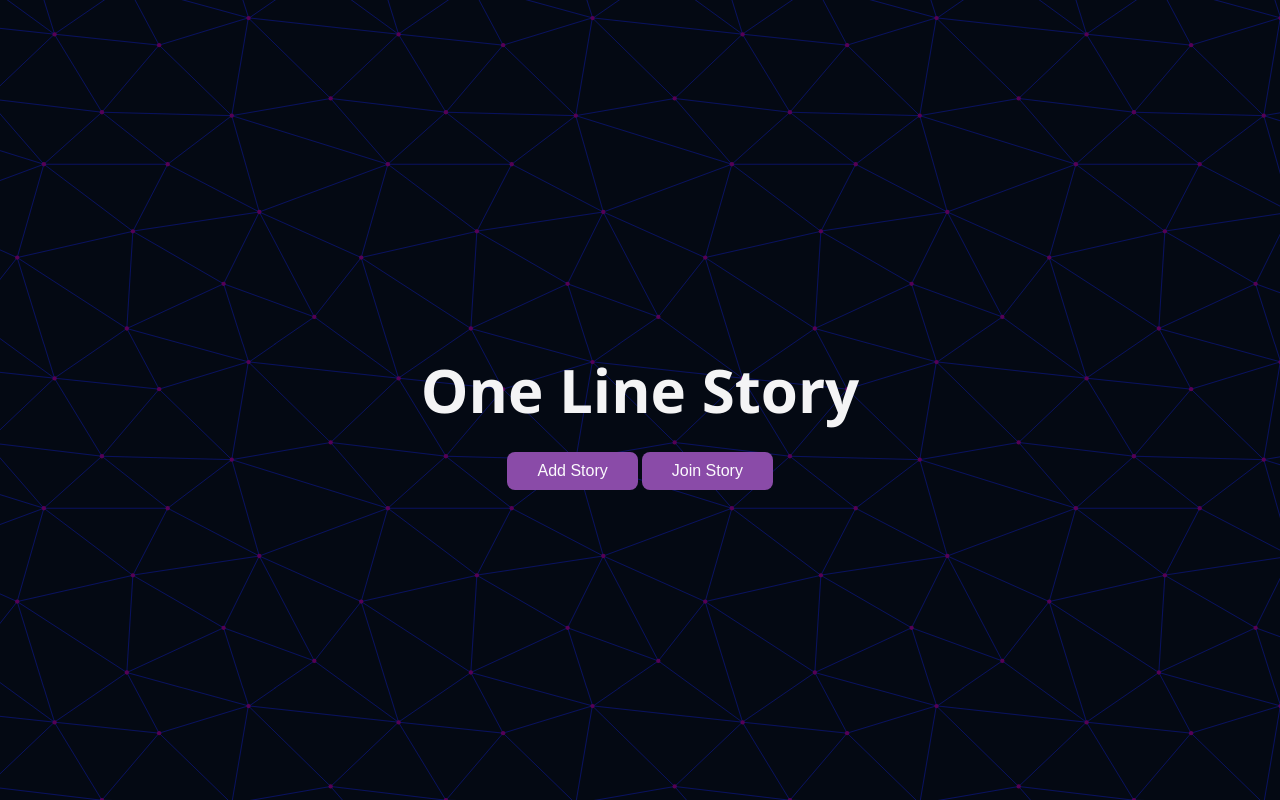
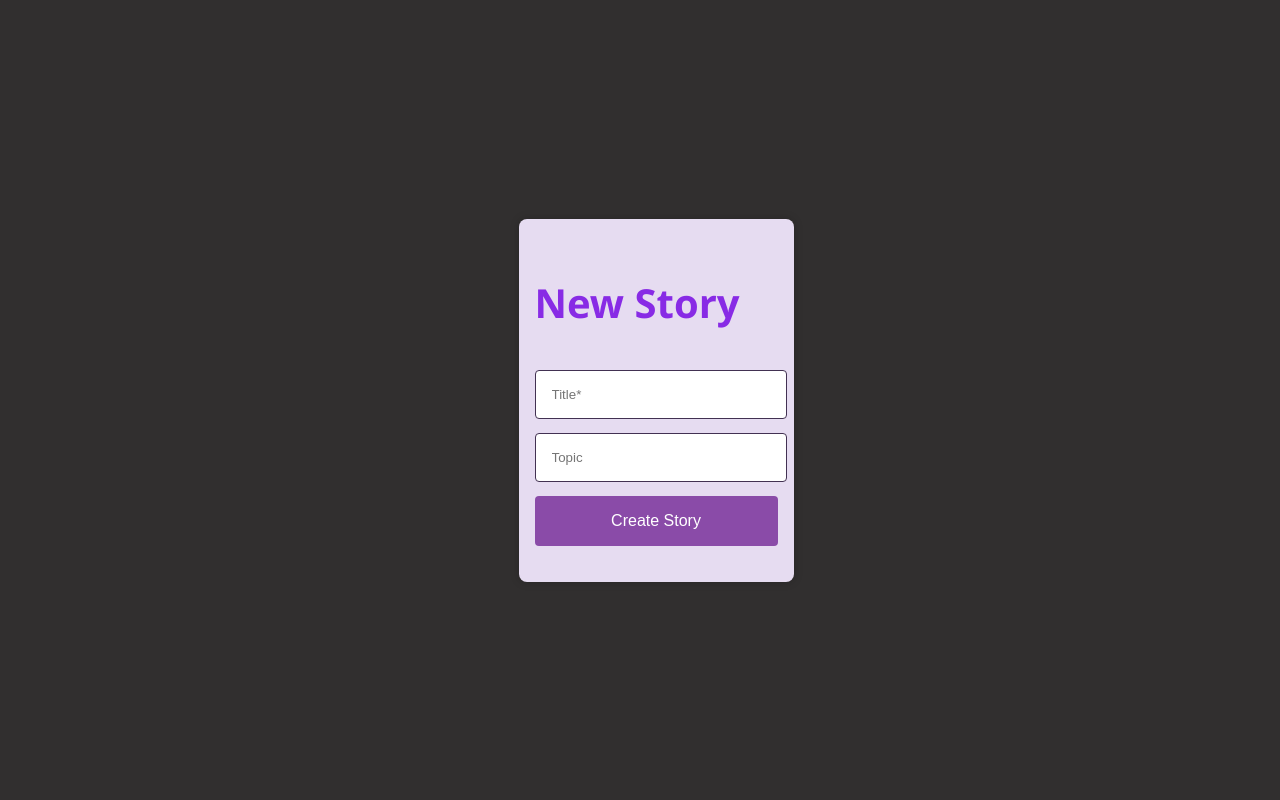
Before and after one commit to khallad2/Mongo-Express-React18, a React (Vite) app in the folder client/: page /create in a window 1280 px wide. Built offline with nearby package versions, Linux system fonts and the light colour scheme.

Commit message:
feat: implement routes

```diff
--- a/client/package.json
+++ b/client/package.json
@@ -11,7 +11,8 @@
   },
   "dependencies": {
     "react": "^18.2.0",
-    "react-dom": "^18.2.0"
+    "react-dom": "^18.2.0",
+    "react-router-dom": "^6.21.1"
   },
   "devDependencies": {
     "@types/react": "^18.2.43",
--- a/client/src/App.tsx
+++ b/client/src/App.tsx
@@ -1,7 +1,9 @@
-import React, { useState } from 'react';
+import React, {useState} from 'react';
 import CreateStoryForm from './components/story/CreateStoryForm.tsx';
 import './app.css';
 import StoryInteraction from "./components/story/StoryInteraction.tsx";
+import { Link} from 'react-router-dom';
+
 
 const App: React.FC = () => {
     const [isCreateFormVisible, setIsFormVisible] = useState(false);
@@ -24,6 +26,7 @@ const App: React.FC = () => {
                     <button className="toggle-form-button" onClick={toggleCreateStoryFormVisibility}>
                         {isCreateFormVisible ? 'Hide' : 'Add Story'}
                     </button>
+                    <Link to="/join" title='Create Story' className="toggle-form-button"/>
                     <button className="toggle-form-button" onClick={toggleInteractionStoryFormVisibility}>
                         {isInteractionStoryFormVisible ? 'Hide' : 'Join Story'}
                     </button>
@@ -34,9 +37,12 @@ const App: React.FC = () => {
                 {isCreateFormVisible && <CreateStoryForm />}
             </div>
 
+
             <div className={`form-container ${isInteractionStoryFormVisible ? 'visible' : 'hidden'}`}>
                 {isInteractionStoryFormVisible && <StoryInteraction />}
             </div>
+            {/*<Outlet></Outlet>*/}
+
         </div>
     );
 };
--- a/client/src/components/story/CreateStoryForm.css
+++ b/client/src/components/story/CreateStoryForm.css
@@ -17,13 +17,12 @@
 
 /* Your existing styles */
 
-.card {
+.create-card {
     background-color: #e6dcf1; /* Light Lavender */
     border-radius: 8px;
     box-shadow: 0px 0px 10px rgba(0, 0, 0, 0.2); /* Box shadow for depth */
     max-width: 100%;
     width: 100%;
-    opacity: 0; /* Initially hidden */
     transition: opacity 1s ease-in-out; /* Fading transition */
     padding: 1rem;
 }
--- a/client/src/components/story/CreateStoryForm.tsx
+++ b/client/src/components/story/CreateStoryForm.tsx
@@ -2,14 +2,10 @@
 
 import React, { useState } from 'react';
 import './CreateStoryForm.css';
-
-interface StoryForm {
-    title: string;
-    topic?: string;
-}
+import IStoryForm from "../../interfaces/IStoryForm.tsx";
 
 const CreateStoryForm: React.FC = () => {
-    const [formData, setFormData] = useState<StoryForm>({
+    const [formData, setFormData] = useState<IStoryForm>({
         title: '',
         topic: '',
     });
@@ -64,8 +60,9 @@ const CreateStoryForm: React.FC = () => {
     };
 
     return (
-        <div className="card">
+        <div className="create-card">
             <div className="create-card-content">
+                <div>
                 <h3 className="form-title">New Story</h3>
                 <form onSubmit={handleSubmit} >
                     <div className="form-group">
@@ -97,8 +94,9 @@ const CreateStoryForm: React.FC = () => {
 
                     {feedback && <p className="success-feedback">{feedback}</p>}
                 </form>
+                </div>
             </div>
-        </div>
+         </div>
     );
 };
 
--- a/client/src/components/story/StoryInteraction.css
+++ b/client/src/components/story/StoryInteraction.css
@@ -41,7 +41,7 @@ label {
     border: 1px solid #423152;
     border-radius: 4px;
     transition: border-color 0.3s ease-in-out;
-    width: 95%;
+    width: 80%;
     display: flex;
     position: relative;
 }
@@ -74,13 +74,15 @@ button:hover {
     border-color: #e53e3e;
 }
 
-.form-container {
-}
-
-.card {
-    position: relative;
+.interaction-card {
+    background-color: #e6dcf1; /* Light Lavender */
+    border-radius: 8px;
+    box-shadow: 0px 0px 10px rgba(0, 0, 0, 0.2); /* Box shadow for depth */
+    max-width: 100%;
     width: 100%;
-    padding-right: 30px;
+    /*opacity: 0; !* Initially hidden *!*/
+    transition: opacity 1s ease-in-out; /* Fading transition */
+    padding: 1rem;
 }
 
 .sentence-title {
@@ -119,7 +121,7 @@ button:hover {
     border: 1px solid #423152;
     border-radius: 4px;
     transition: border-color 0.3s ease-in-out;
-    width: 95%;
+    width: 80%;
     display: flex;
     position: relative;
 }
--- a/client/src/components/story/StoryInteraction.tsx
+++ b/client/src/components/story/StoryInteraction.tsx
@@ -1,6 +1,6 @@
 import React, { useState, useEffect } from 'react';
 import './StoryInteraction.css';
-import IStory from '../../interfaces/IStory.ts';
+import IStory from '../../interfaces/IStory.tsx';
 
 const StoryInteraction: React.FC = () => {
     const [stories, setStories] = useState<IStory[]>([]);
@@ -100,7 +100,7 @@ const StoryInteraction: React.FC = () => {
             });
     };
     return (
-        <div className="card">
+        <div className="interaction-card">
             <div className="interaction-card-content">
                 <h3 className="sentence-title">Join Story</h3>
                 <select className='select-form-input' value={selectedStory?._id} onChange={handleStorySelectionChange}>
--- a/client/src/index.css
+++ b/client/src/index.css
@@ -8,7 +8,7 @@ body {
     justify-content: center;
     align-items: center;
     min-height: 100vh;
-    background-image: url("./assets/endless-constellation.svg");
+    /*background-image: url("./assets/endless-constellation.svg");*/
 }
 
 .app-container {
--- a/client/src/main.tsx
+++ b/client/src/main.tsx
@@ -1,5 +1,18 @@
 import ReactDOM from 'react-dom/client';
 import App from './App.tsx';
 import './index.css';
+import { BrowserRouter, Route, Routes} from 'react-router-dom';
+import CreateStoryForm from "./components/story/CreateStoryForm.tsx";
+import StoryInteraction from "./components/story/StoryInteraction.tsx";
+import AboutComponent from "./components/story/about.tsx";
 
-ReactDOM.createRoot(document.getElementById('root')!).render(<App />)
+ReactDOM.createRoot(document.getElementById('root')!).render(
+    <BrowserRouter>
+        <Routes>
+            <Route path='/' element={<App />}></Route>
+            <Route path='/about' element={<AboutComponent />}></Route>
+            <Route path='/create' element={<CreateStoryForm />}></Route>
+            <Route path='/join' element={<StoryInteraction />}></Route>
+        </Routes>
+    </BrowserRouter>
+)
```
Also changed, not shown: client/src/routes/story-routes.tsx (added, +15 -0 lines), client/src/interfaces/IStory.tsx (renamed from client/src/interfaces/IStory.ts).
